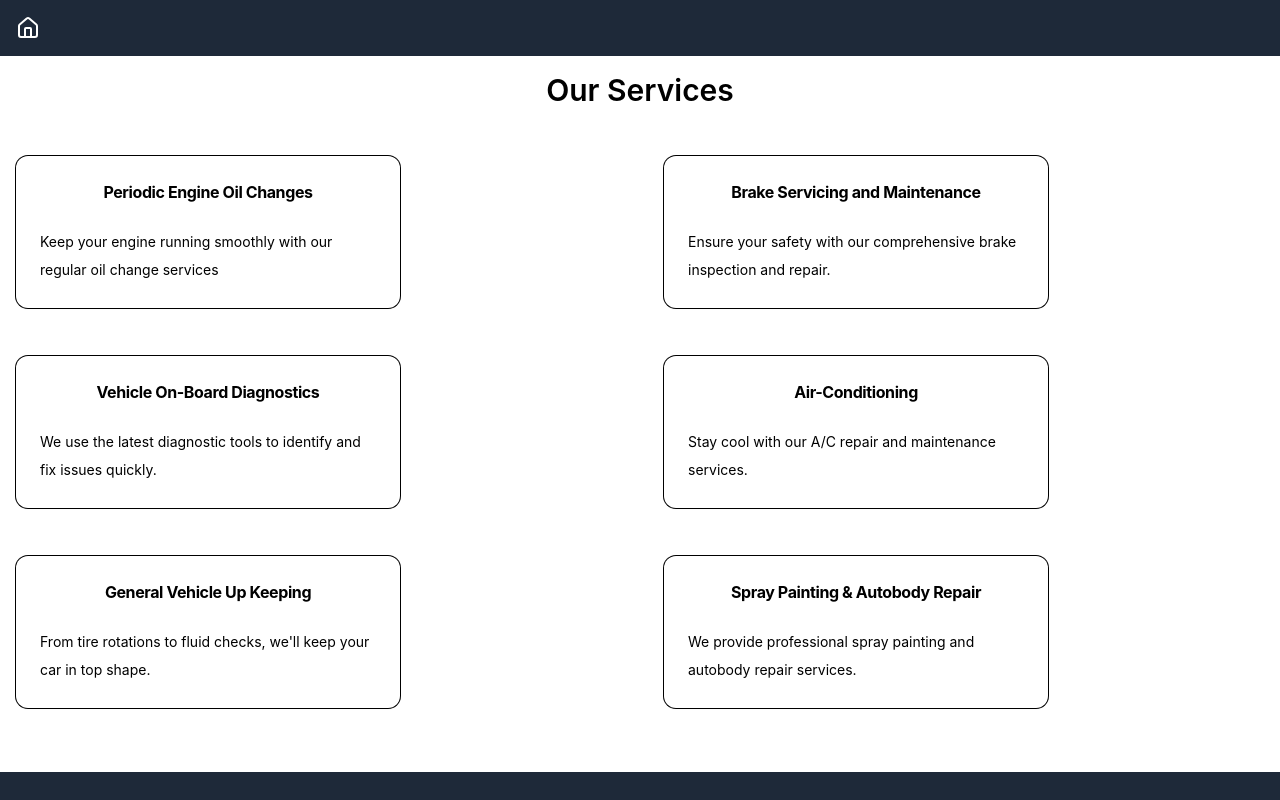
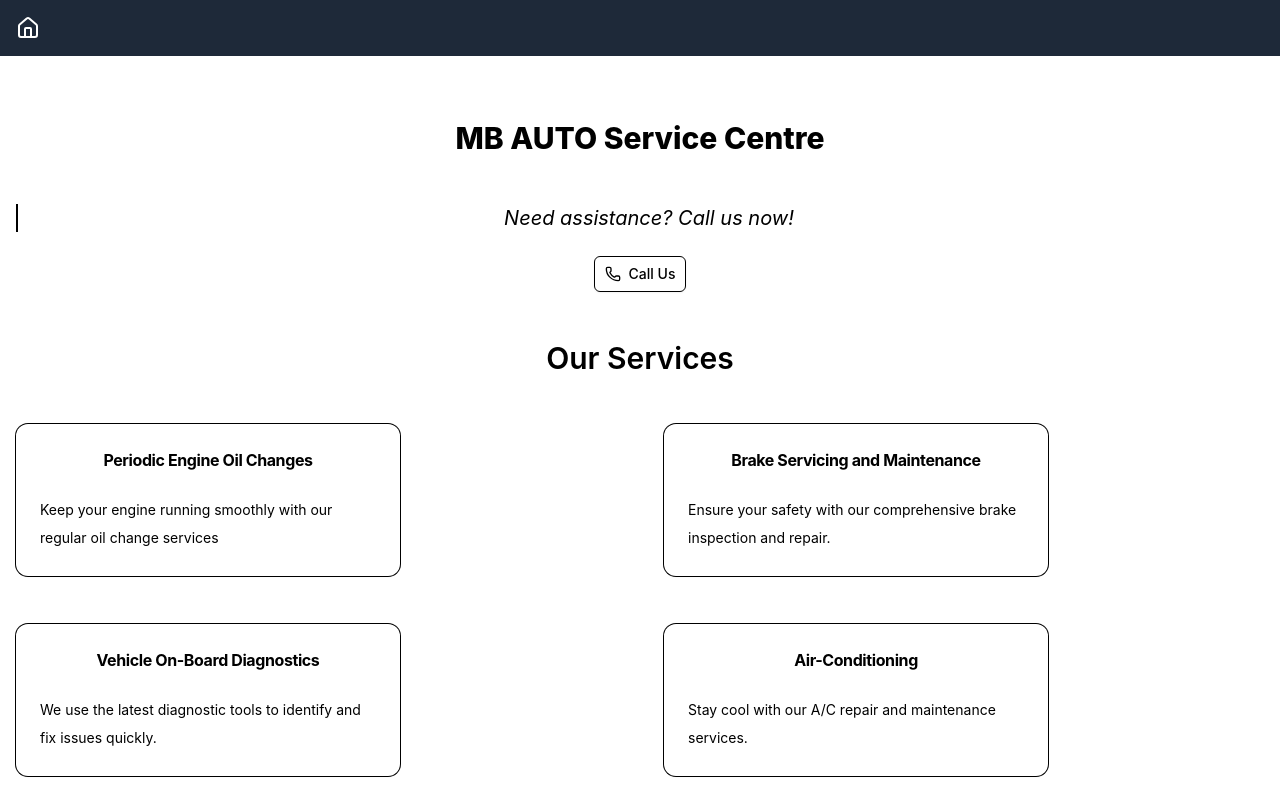
Before and after one commit to gabriel-pub/mbauto-website, a React (Vite) app: page / in a window 1280 px wide. Shown: the top 800 px of the page. Built offline with nearby package versions, Linux system fonts and the light colour scheme.

Commit message:
feat(CTO): Add call to action block at the top
- Remove todo comment in Layout.tsx
- Add cto.tsx

```diff
--- a/src/Layout.tsx
+++ b/src/Layout.tsx
@@ -6,7 +6,6 @@ export function Layout() {
   return (
     <div>
       <Navbar />
-      {/* TODO: Add contact us section at the top "Need assistance? Call us now!" */}
       <main className="container mx-auto grow p-4">
         {/* Reference for outlet component: https://stackoverflow.com/a/73573109/14841168 */}
         <Outlet />
--- /dev/null
+++ b/src/pages/cto.tsx
@@ -0,0 +1,27 @@
+import { Button } from "@/components/ui/button"
+import { Phone } from "lucide-react"
+import { Link } from "react-router-dom"
+
+export function CTO() {
+  const companyName = "MB AUTO Service Centre"
+  const CTO = "Need assistance? Call us now!"
+  const buttonText = "Call Us"
+  return (
+    <div className="py-12">
+      <h1 className="mb-12 text-center text-3xl font-extrabold">
+        {companyName}
+      </h1>
+      <blockquote className="mt-6 border-l-2 pl-4 text-center text-xl italic">
+        {CTO}
+      </blockquote>
+      <div className="mt-6 grid place-content-center">
+        <Button variant="outline">
+          <Link to="tel:+60127196133" className="flex items-center gap-2">
+            <Phone />
+            {buttonText}
+          </Link>
+        </Button>
+      </div>
+    </div>
+  )
+}
--- a/src/pages/home.tsx
+++ b/src/pages/home.tsx
@@ -1,5 +1,12 @@
+import { CTO } from "@/pages/cto"
 import { Services } from "@/pages/services"
 
 export function Home() {
-  return <Services />
+  return (
+    <>
+      {/* <img src="public/image/store-front.png"/> */}
+      <CTO />
+      <Services />
+    </>
+  )
 }
```
